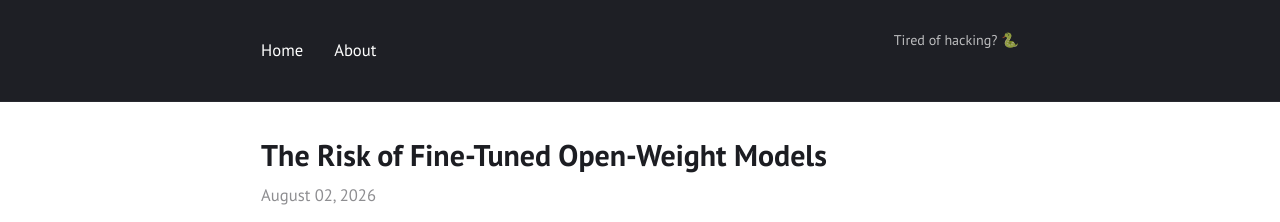
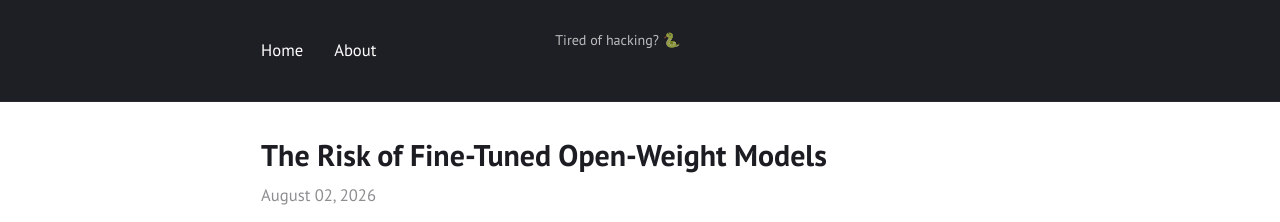
Before and after one commit to S3cur3Th1sSh1t/S3cur3Th1sSh1t.github.io, a Jekyll site: the page built from index.html, in a window 1280 px wide. Shown: the top 222 px of the page. Built offline with Jekyll 4.4.1, drawn with Linux system fonts in a browser that asks for light colours.

Commit message:
Fix link

```diff
--- a/_layouts/default.html
+++ b/_layouts/default.html
@@ -29,6 +29,7 @@
   {% endunless %}
   {% if site.navigation or site.external %}
     {% include menu.html menu=site.navigation icons=false %}
+    <a href="https://www.multiplayer-snake.com/" target="_blank" rel="noopener" style="font-size:0.85em; opacity:0.7; text-decoration:none;" onmouseover="this.style.opacity='1'" onmouseout="this.style.opacity='0.7'">Tired of hacking? 🐍</a>
     {% include menu.html menu=site.external icons=true %}
   {% else %}
     {% assign pages = site.pages | where_exp: "item", "item.title and item.sitemap != false" | sort: "order" %}
@@ -37,7 +38,6 @@
   {% if site.sidebar and site.show_description %}
     <div class="hidden description">{{ site.description }}</div>
   {% endif %}
-  <a href="https://www.multiplayer-snake.com/" target="_blank" rel="noopener" style="margin-left:auto; font-size:0.85em; opacity:0.7; text-decoration:none;" onmouseover="this.style.opacity='1'" onmouseout="this.style.opacity='0.7'">Tired of hacking? 🐍</a>
 </header>
 
 {{ content }}
```
